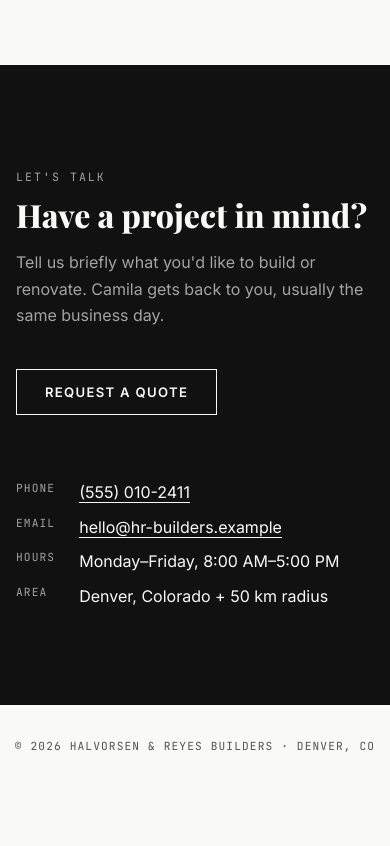
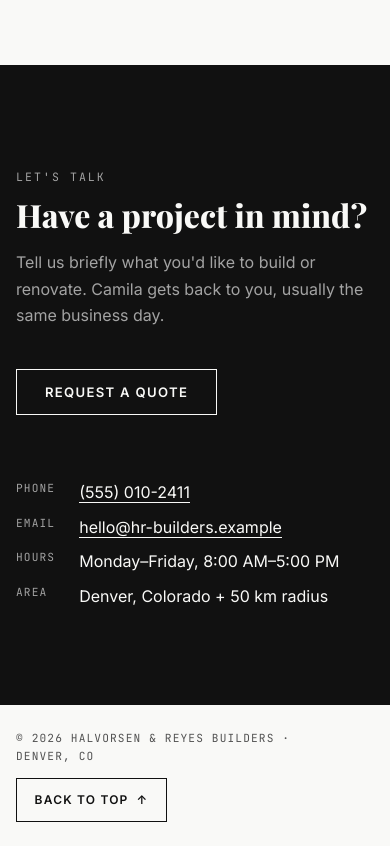
Before and after one commit to AlexandraMoldovan95/halvorsen-reyes-builders, a plain HTML site: page index.html in a window 390 px wide. Shown: the part 4619-5465 px from the top of the page. Before the commit the page ends 5406 px from the top, so only its background shows below. Drawn offline with nearby package versions, Linux system fonts and the light colour scheme.

Commit message:
footer: a Back to top button; the copyright clears the chat button on phones
The page is 4.5 screens tall on a laptop and 6.4 on a phone. The footer
is now one row: the copyright line, and "Back to top ↑" (a smaller
.btn-secondary, square, mono) going to #top, the portfolio bar.

On phones the row wraps in two, and its first line ran under the fixed
chat button (bottom 6rem); the text now stops short of it.

DESIGN.md describes the footer. deploy/ copies match. Checked in
headless Edge, desktop and phone, light and dark: text 16-18:1, the
button 44 px tall, a click ends at the top, no JavaScript errors.
19 unit tests pass.

Co-Authored-By: Claude Opus 5.5 <noreply@anthropic.com>

```diff
--- a/deploy/styles.css
+++ b/deploy/styles.css
@@ -959,14 +959,23 @@ textarea.field { resize: vertical; min-height: 90px; font-family: var(--font-ui)
 }
 
 /* ===== Footer ===== */
+/* The copyright line and a way back up: on a long one-page site, a reader at the end doesn't
+   scroll all the way up by hand. #top is the portfolio bar, the first thing on the page, so
+   keyboard focus starts there again. */
 .site-footer {
-  padding: 2rem 0;
+  padding: 1.5rem 0;
   font-family: var(--font-mono);
   font-size: 0.7rem;
   text-transform: uppercase;
   letter-spacing: 0.1em;
   color: var(--neutral-600);
-  text-align: center;
+}
+.footer-row { display: flex; flex-wrap: wrap; align-items: center; justify-content: space-between; gap: 0.75rem 1.5rem; }
+.to-top { padding: 0 1.1rem; font-size: 0.75rem; }
+/* Phones: the row wraps in two, and its first line reaches the fixed chat button (bottom 6rem,
+   right 1.25rem, 56px); the text stops short of it. */
+@media (max-width: 600px) {
+  .footer-row > span { padding-right: calc(56px + 1.25rem); }
 }
 
 /* ===== Small utilities (replace a few isolated style="" attributes) ===== */
--- a/index.html
+++ b/index.html
@@ -32,7 +32,7 @@
 
 <a class="visually-hidden skip-link" href="#main">Skip to content</a>
 
-<div class="portfolio-bar">
+<div class="portfolio-bar" id="top">
   <div class="container">
     <a href="https://alexandra-moldovan.netlify.app/#portfolio"><span aria-hidden="true">←</span> Alexandra Moldovan's portfolio</a>
   </div>
@@ -320,7 +320,10 @@
 </main>
 
 <footer class="site-footer">
-  © <span id="year"></span> Halvorsen &amp; Reyes Builders · Denver, CO
+  <div class="container footer-row">
+    <span>© <span id="year"></span> Halvorsen &amp; Reyes Builders · Denver, CO</span>
+    <a href="#top" class="btn btn-secondary to-top">Back to top <span aria-hidden="true">↑</span></a>
+  </div>
 </footer>
 
 <!-- ===== Photo viewer: a project's photos, full size (opened from the portfolio) ===== -->
--- a/styles.css
+++ b/styles.css
@@ -959,14 +959,23 @@ textarea.field { resize: vertical; min-height: 90px; font-family: var(--font-ui)
 }
 
 /* ===== Footer ===== */
+/* The copyright line and a way back up: on a long one-page site, a reader at the end doesn't
+   scroll all the way up by hand. #top is the portfolio bar, the first thing on the page, so
+   keyboard focus starts there again. */
 .site-footer {
-  padding: 2rem 0;
+  padding: 1.5rem 0;
   font-family: var(--font-mono);
   font-size: 0.7rem;
   text-transform: uppercase;
   letter-spacing: 0.1em;
   color: var(--neutral-600);
-  text-align: center;
+}
+.footer-row { display: flex; flex-wrap: wrap; align-items: center; justify-content: space-between; gap: 0.75rem 1.5rem; }
+.to-top { padding: 0 1.1rem; font-size: 0.75rem; }
+/* Phones: the row wraps in two, and its first line reaches the fixed chat button (bottom 6rem,
+   right 1.25rem, 56px); the text stops short of it. */
+@media (max-width: 600px) {
+  .footer-row > span { padding-right: calc(56px + 1.25rem); }
 }
 
 /* ===== Small utilities (replace a few isolated style="" attributes) ===== */
```
Also changed, not shown: deploy/index.html (+5 -2 lines), 1 other file.
